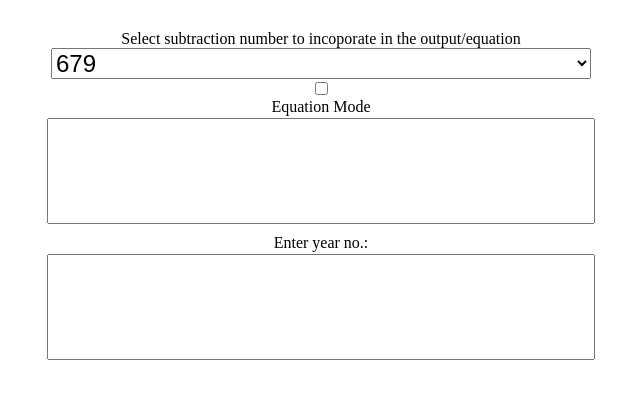
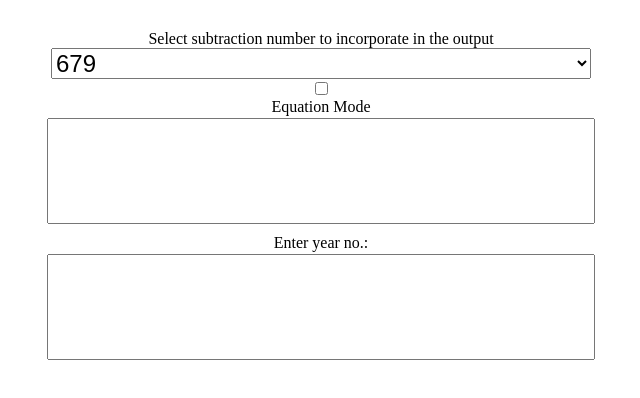
Before and after one commit to SomeUniqueUsername41/index.html, a plain HTML site: page index.html in a window 1280 px wide. Shown: the full height of the page, 319-959 px from the left. Drawn offline with Linux system fonts and the light colour scheme.

Commit message:
Update index.html

```diff
--- a/index.html
+++ b/index.html
@@ -37,7 +37,7 @@
 <body>
   <div class="container">
     <div id="output-form">
-      <label for="output-1">Select subtraction number to incoporate in the output/equation</label>
+      <label for="output-1">Select subtraction number to incorporate in the output</label>
       <select id="select-1">
       <option value="679">679</option>
       <option value="678">678</option>
```
